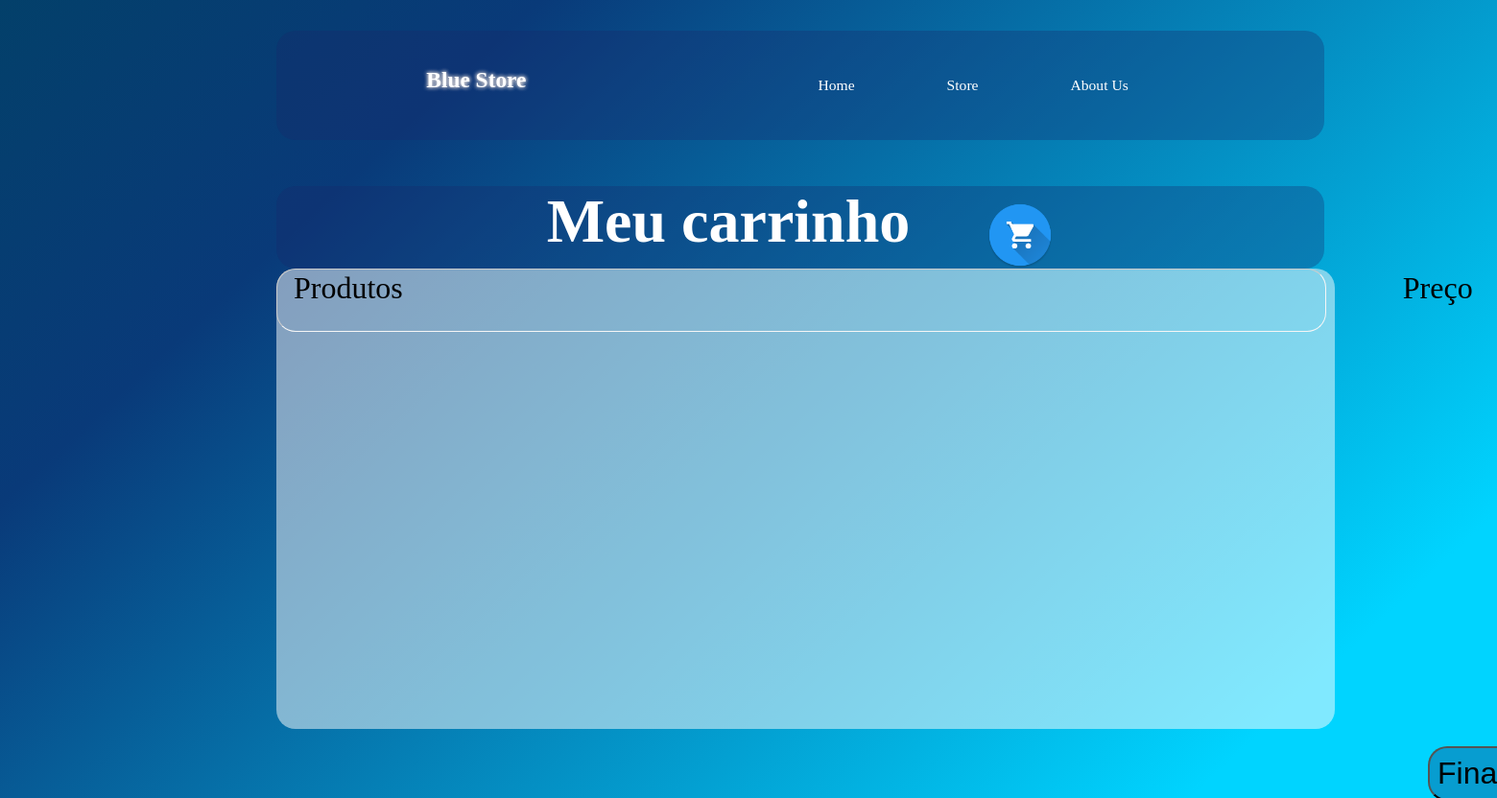
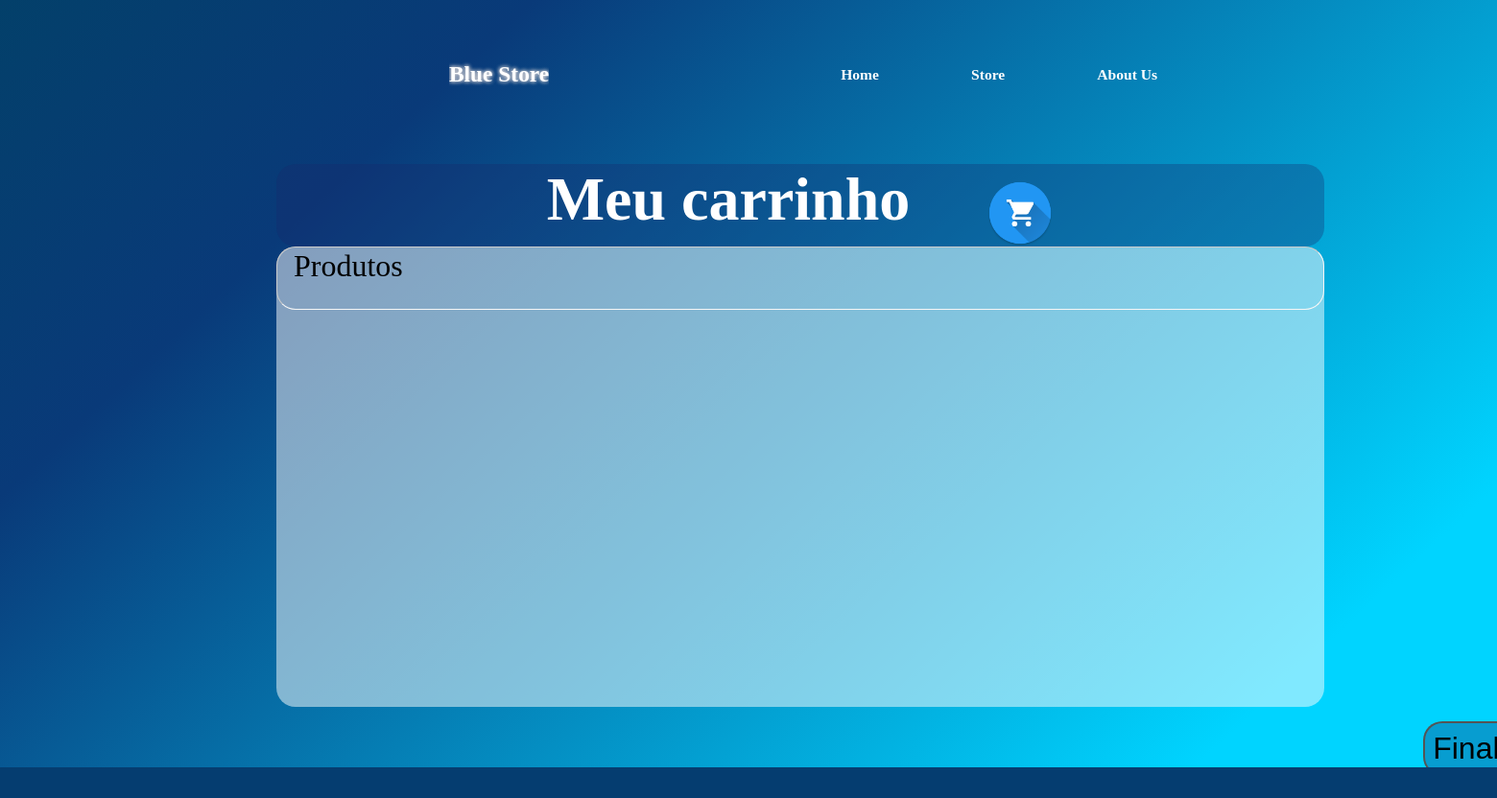
Before and after one commit to lucasmbrute2/Blue_store, a Flask app: template templates/carrinho.html in a window 1560 px wide. Shown: the whole page at 96% size. After the commit the page ends 800 px from the top, so only its background shows below. Run offline with Flask 2, Linux system fonts and the light colour scheme; the template is opened without the code that fills it, so the values that code supplies are empty; some web fonts are replaced.

Commit message:
Update carrinho.css

```diff
--- a/static/css/carrinho.css
+++ b/static/css/carrinho.css
@@ -3,55 +3,51 @@
 *{
     margin: 0;
     padding: 0;
+    overflow: hidden;
 }
 
 body{
     background: rgb(3,64,106);
     background: linear-gradient(137deg, rgba(3,64,106,1) 0%, rgba(9,58,121,1) 23%, rgba(0,212,255,1) 87%);
+    background-repeat: no-repeat;
+    background-clip: padding-box;
     width: 100vw;
     height: 100vh;
     font-family: 'Hahmlet', serif;
 }
 
 nav{
-    background-color: #18286950;
     font-weight: 500;
-    position: block;
     width: 70%;
-    display: flex;
-    justify-content: center;
-    margin-left: 18rem;
-    margin-top: 2rem;
-    border-radius: 20px
+    display: block;
+    margin-left: auto;
+    margin-top: 4rem;
  }
 
  nav ul{
     list-style: none;
     display: flex;
-    justify-content: center;
     font-size: 1vw;
-
+    align-items: center;
+    font-weight: bold;
  }
 
  nav ul h2{
      color: white;
-     display: flex;
      margin-right: 16rem;
-     margin-top: 2.4rem;
-     justify-content: center;
      text-shadow: 0 0 0.2em rgb(216, 211, 211), 0 0 0.2em rgb(233, 226, 226);
-
-
- }
-
- nav ul li{
-    padding: 3rem;
  }
 
  nav ul li a{
     text-decoration: none;
     color: #fff;
+    padding: 3rem;
  }
+
+ header{
+   justify-content: center;
+ }
+
 
  header#um div#titulo{
     background-color: #18286950;
@@ -61,13 +57,13 @@ nav{
     justify-content: center;
     font-size: 2rem;
     margin-left: 18rem;
-    margin-top: 3rem;
-    border-radius: 20px
+    margin-top: 5rem;
+    border-radius: 20px;
  }
 
 header#um div#titulo img {
-    max-width: 70px;
-    max-height: 70px;
+    width: 70px;
+    height: 70px;
     margin-top: 1rem;
     margin-left: 5rem;
  }
@@ -75,15 +71,13 @@ header#um div#titulo img {
  .tabela table{
     background-color:#ffffff80;
     position: absolute;
-    width: 70.7%;
+    width: 70%;
     height: 60%;
     display: flex;
     justify-content: left;
     margin-left: 18rem;
     border-radius: 20px;
     list-style: none;
-
-
  }
 
  .tabela table#pr tr{
@@ -93,8 +87,9 @@ header#um div#titulo img {
  }
 
  .tabela table#pr td#preço{
- font-size: 2rem;
+    font-size: 2rem;
     padding-left: 65rem;
+    ;
  }
  .tabela table#pr td#produtos{
     padding-left: 1rem;
@@ -103,7 +98,7 @@ header#um div#titulo img {
  .tabela hr{
     padding-top: 4rem;
     border-radius: 20px;
-    width: 70%;
+    width: 69.9%;
     margin-left: 18rem;
  }
 
@@ -111,8 +106,8 @@ header#um div#titulo img {
     background-color: #18286950;
     font-size: 2rem;
     position:fixed;
-    margin-left: 93rem;
-    margin-top: 27rem;
+    margin-left: 92.7rem;
+    margin-top: 26.8rem;
     border-radius: 20px;
     padding: 0.5rem;
  }
```
